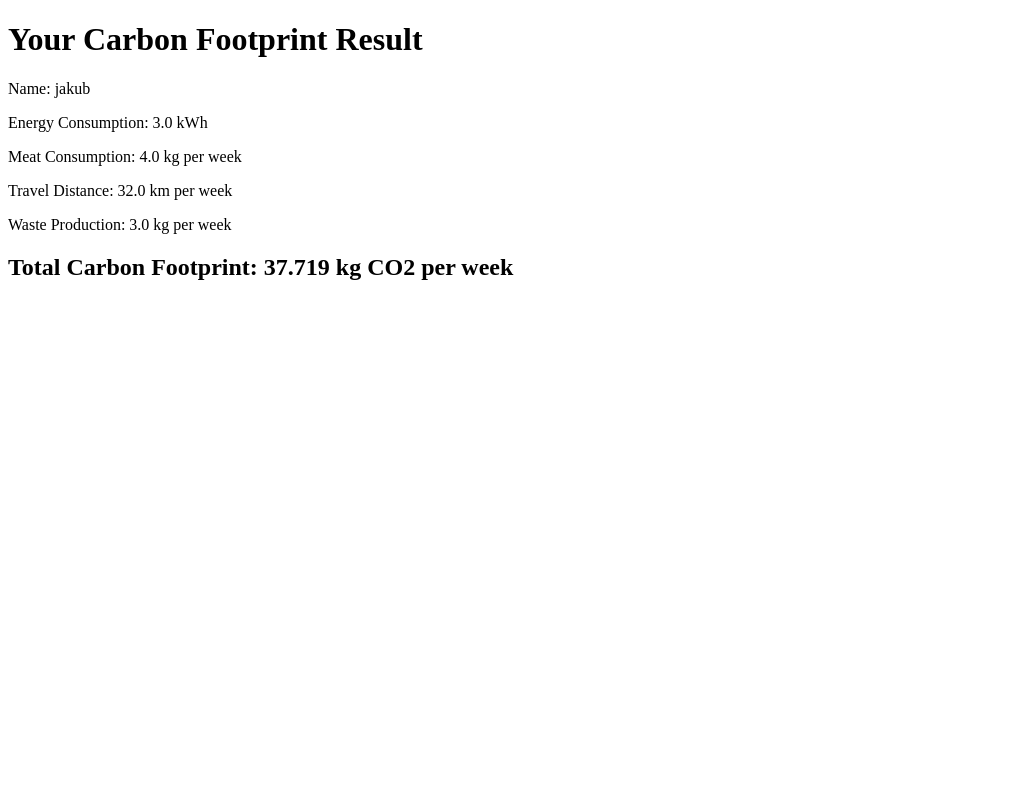
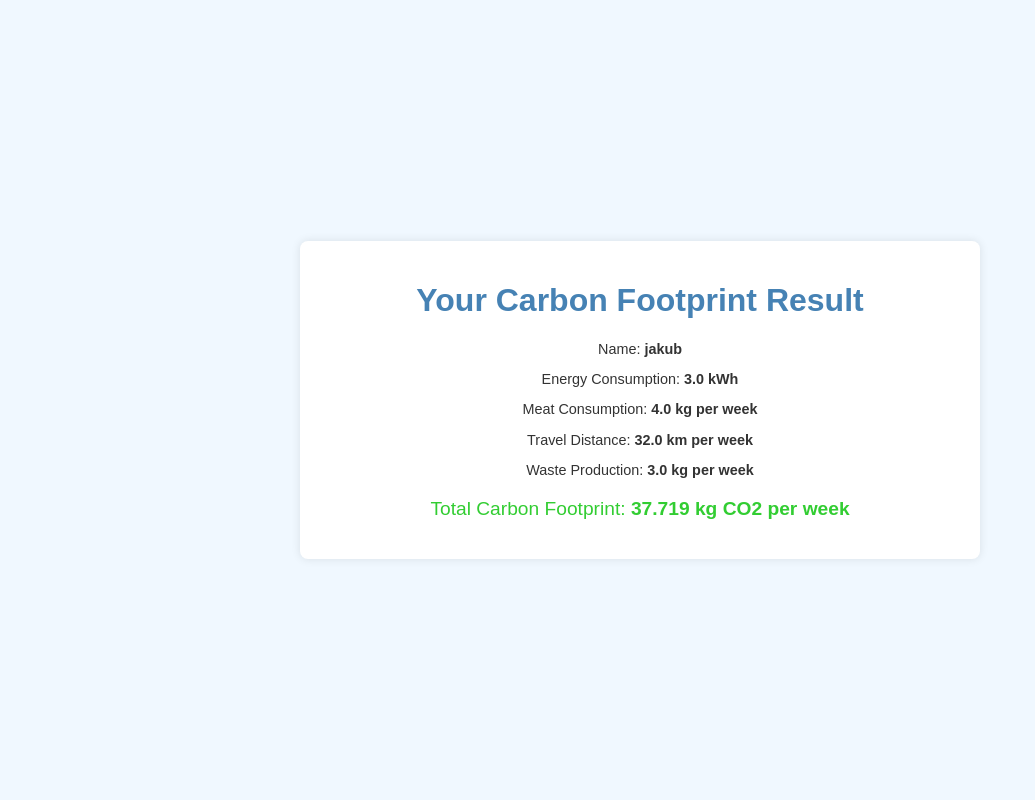
Before and after one commit to majawasielewska/EcoFootprint-app, a Django app: page /ecofootprint/result/ in a window 1280 px wide. Shown: the whole page, without its empty margins (0-1035 px from the left). Run offline with Django 5.2, Linux system fonts and the light colour scheme; data comes from the database, SQL or seed files in the repository.

Commit message:
Update result.html

```diff
--- a/django_website/carbon_footprint_website/templates/ecofootprint/result.html
+++ b/django_website/carbon_footprint_website/templates/ecofootprint/result.html
@@ -2,14 +2,54 @@
 <html>
 <head>
     <title>Your Carbon Footprint Result</title>
+    <style>
+        body {
+            font-family: Arial, sans-serif;
+            background-color: #f0f8ff;
+            color: #333;
+            display: flex;
+            justify-content: center;
+            align-items: center;
+            height: 100vh;
+            margin: 0;
+        }
+        .container {
+            background-color: #fff;
+            padding: 20px;
+            border-radius: 8px;
+            box-shadow: 0 0 10px rgba(0, 0, 0, 0.1);
+            text-align: center;
+            width: 50%;
+        }
+        h1 {
+            color: #4682b4;
+        }
+        p {
+            font-size: 0.9em; /* Smaller font size for detail text */
+        }
+        .total-footprint {
+            font-size: 1.2em; /* Slightly larger for emphasis */
+            margin-top: 20px;
+        }
+        .low-footprint {
+            color: #32cd32; /* Green */
+        }
+        .high-footprint {
+            color: #ff0000; /* Red */
+        }
+    </style>
 </head>
 <body>
-    <h1>Your Carbon Footprint Result</h1>
-    <p>Name: {{ entry.user_name }}</p>
-    <p>Energy Consumption: {{ entry.energy_consumption }} kWh</p>
-    <p>Meat Consumption: {{ entry.meat_consumption }} kg per week</p>
-    <p>Travel Distance: {{ entry.travel_distance }} km per week</p>
-    <p>Waste Production: {{ entry.waste_production }} kg per week</p>
-    <h2>Total Carbon Footprint: {{ total_footprint }} kg CO2 per week</h2>
+    <div class="container">
+        <h1>Your Carbon Footprint Result</h1>
+        <p>Name: <strong>{{ entry.user_name }}</strong></p>
+        <p>Energy Consumption: <strong>{{ entry.energy_consumption }} kWh</strong></p>
+        <p>Meat Consumption: <strong>{{ entry.meat_consumption }} kg per week</strong></p>
+        <p>Travel Distance: <strong>{{ entry.travel_distance }} km per week</strong></p>
+        <p>Waste Production: <strong>{{ entry.waste_production }} kg per week</strong></p>
+        <p class="total-footprint {% if total_footprint > 100 %}high-footprint{% else %}low-footprint{% endif %}">
+            Total Carbon Footprint: <strong>{{ total_footprint }} kg CO2 per week</strong>
+        </p>
+    </div>
 </body>
 </html>
```
